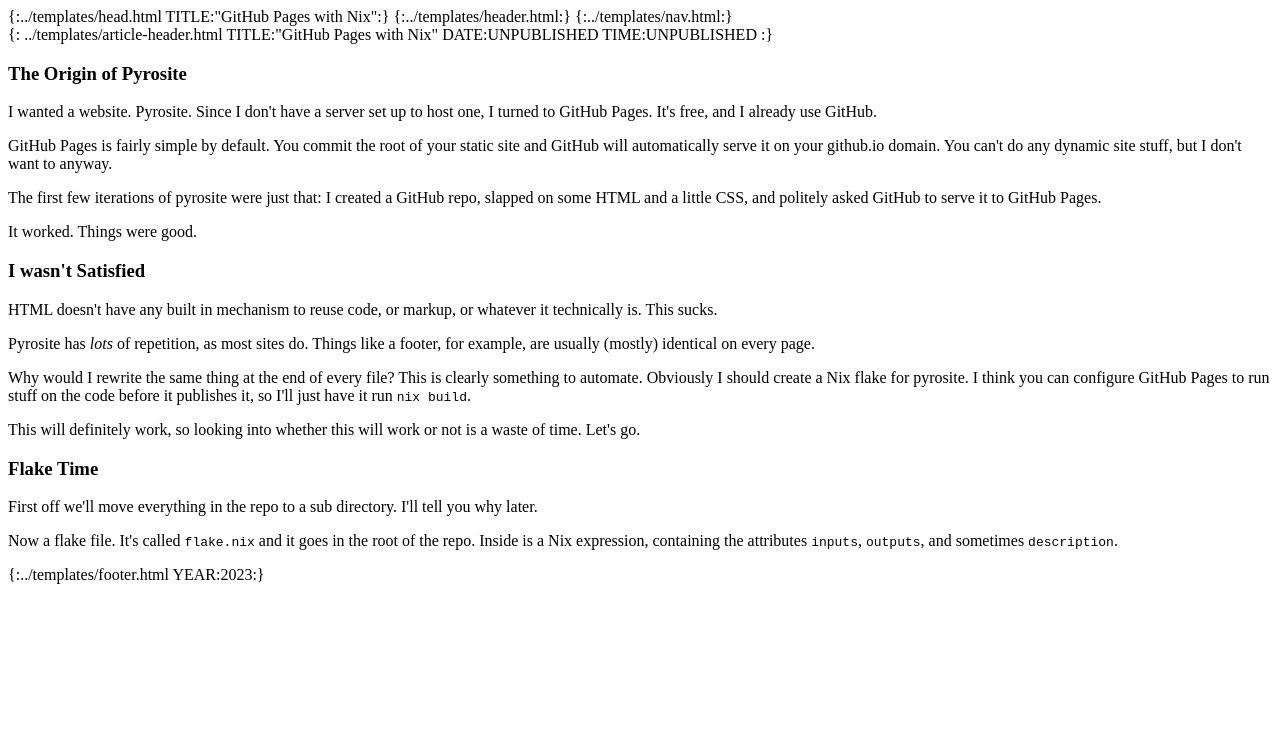
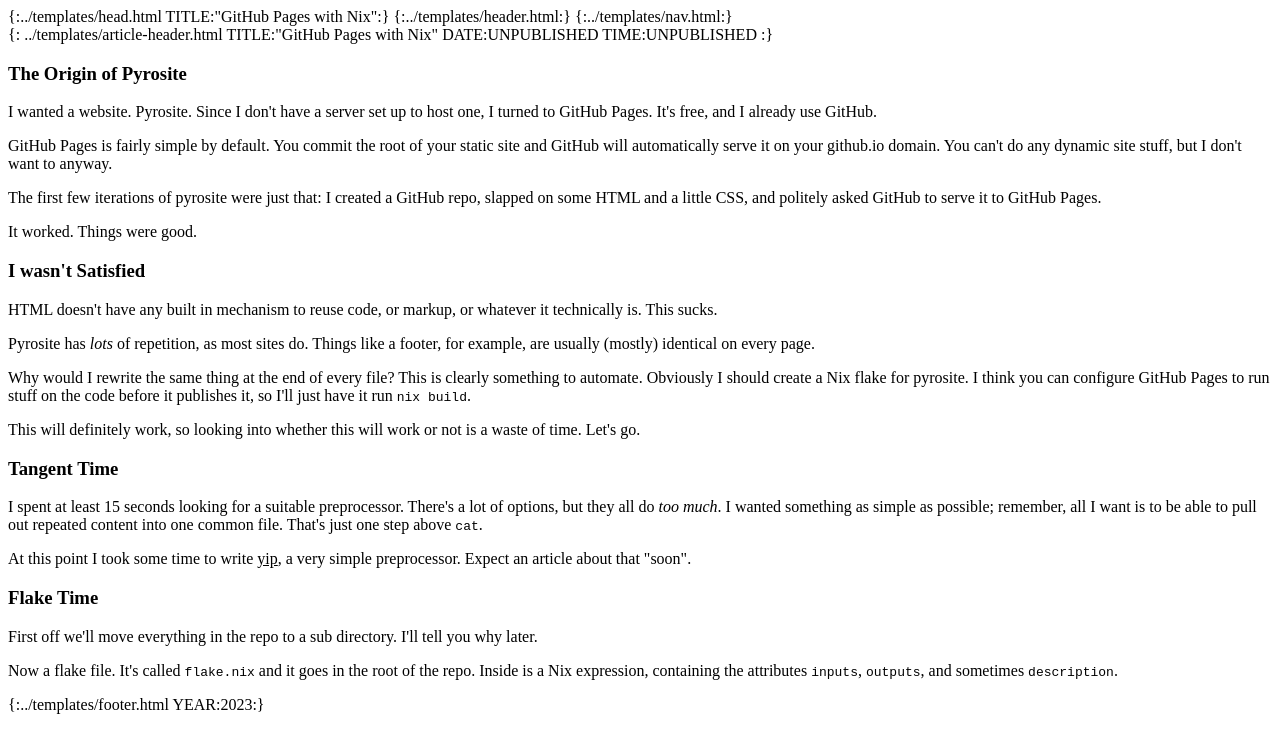
Before and after one commit to pyrotelekinetic/pyrotelekinetic.github.io, a plain HTML site: page site/articles/gh-pages-nix.html in a window 1280 px wide. Drawn offline with Linux system fonts and the light colour scheme.

Commit message:
Add yip section to draft

```diff
--- a/site/articles/gh-pages-nix.html
+++ b/site/articles/gh-pages-nix.html
@@ -74,6 +74,26 @@
 
 	<section>
 	<h3>
+		Tangent Time
+	</h3>
+
+	<p>
+		I spent at least 15 seconds looking for a suitable preprocessor. There's a
+		lot of options, but they all do <i>too much</i>. I wanted something as
+		simple as possible; remember, all I want is to be able to pull out repeated
+		content into one common file. That's just one step above <code>cat</code>.
+	</p>
+
+	<p>
+	At this point I took some time to write
+	<a style="color:var(--red);"
+		href="https://github.com/pyrotelekinetic/yip.git">
+	yip</a>, a very simple preprocessor. Expect an article about that "soon".
+	</p>
+	</section>
+
+	<section>
+	<h3>
 		Flake Time
 	</h3>
 
```
